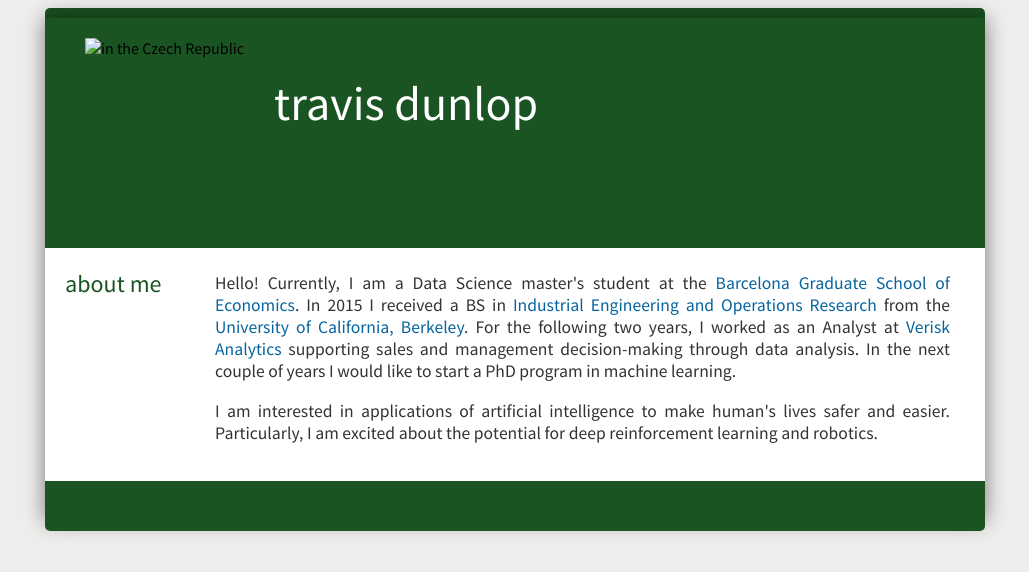
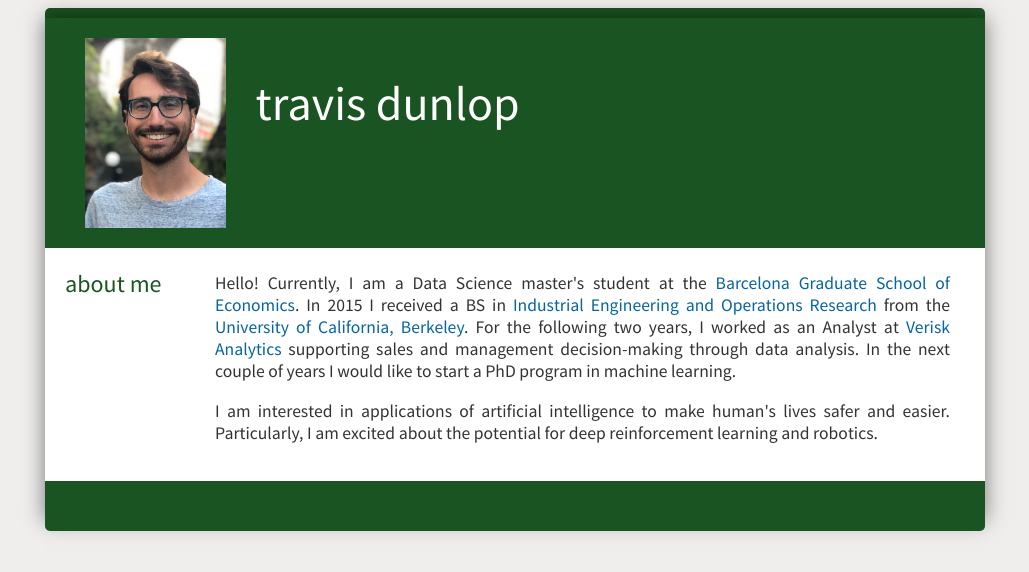
Before and after one commit to TravisDunlop/TravisDunlop.github.io, a plain HTML site: page index.html in a window 1280 px wide. Shown: the whole page, without its empty margins (125-1154 px from the left). Drawn offline with Linux system fonts and the light colour scheme.

Commit message:
changing image to jpg

```diff
--- a/index.html
+++ b/index.html
@@ -29,7 +29,7 @@
 
   <div id="container">
     <div id="header">
-      <img src="travis-ceksy-krumluv.png" alt="in the Czech Republic" height=190 class="rounded-corners" />
+      <img src="travis-cesky-krumluv.jpg" alt="in the Czech Republic" height=190 class="rounded-corners" />
       <h1><a href="index.html">travis dunlop</a></h1>
     </div>
 
```
